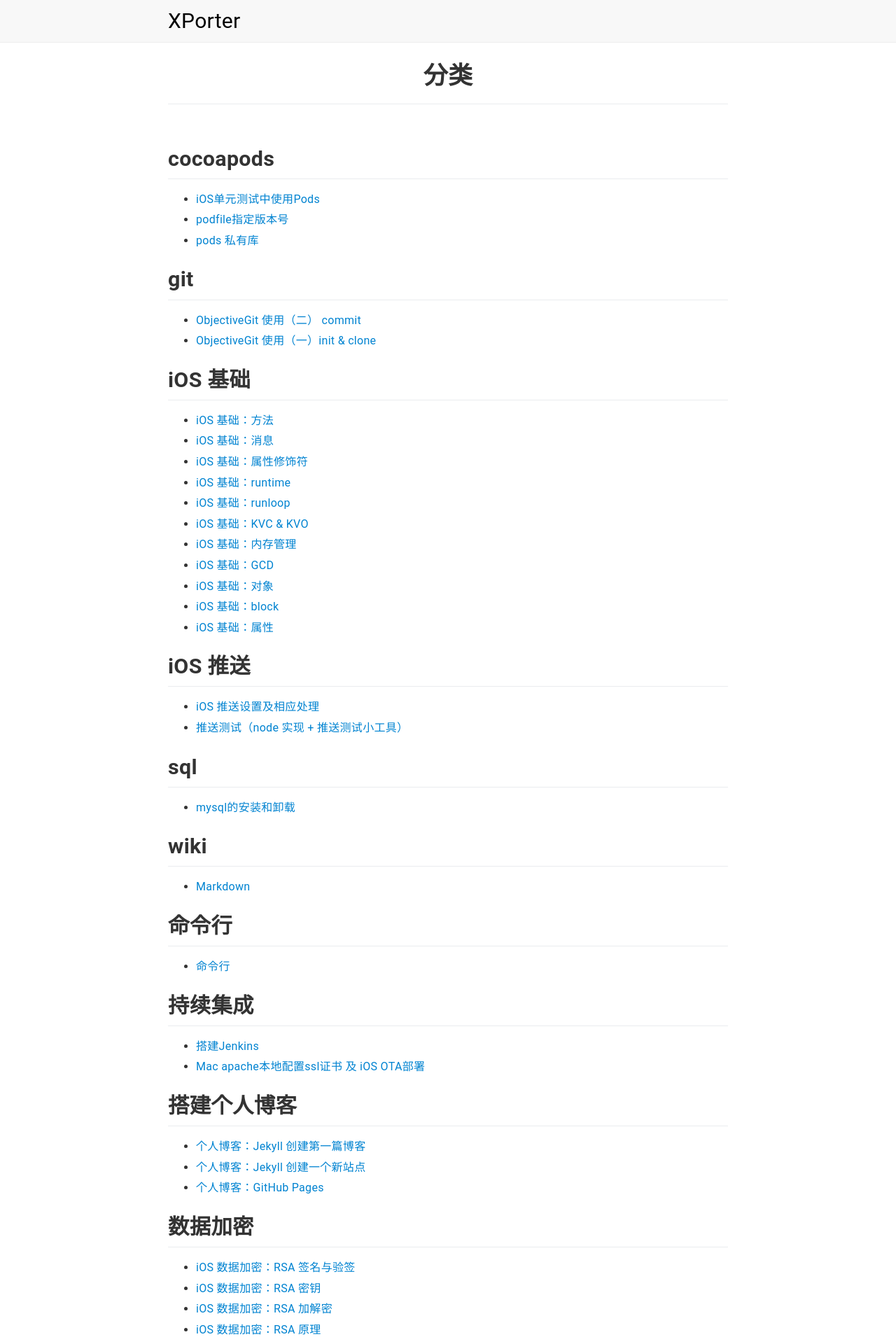
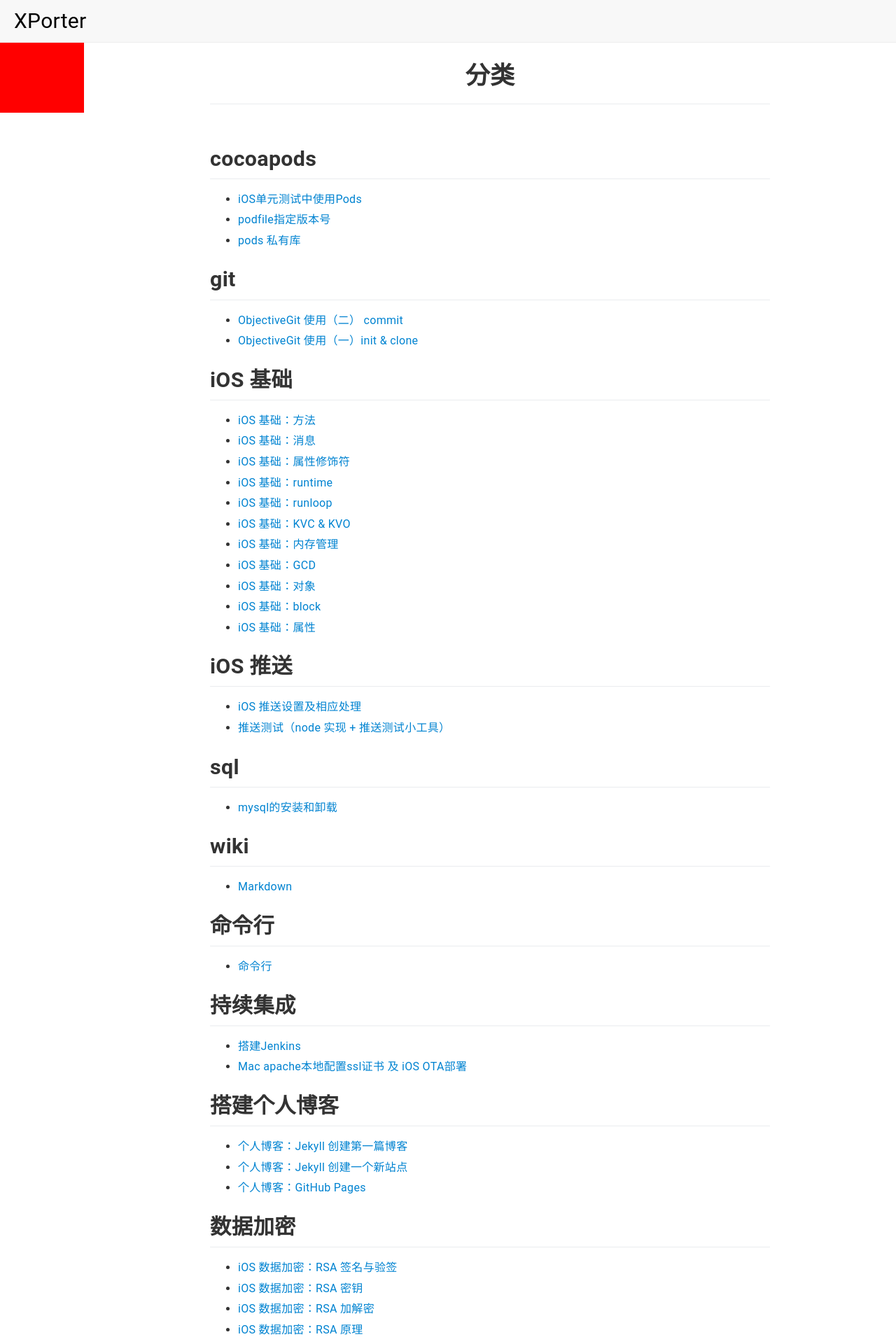
Before and after one commit to nyzhanggy/dulldevil.github.io, a Jekyll site: the page built from categories.md, in a window 1280 px wide. Shown: the top 1920 px of the page at 70% size. Built offline with Jekyll 4.4.1, drawn with Linux system fonts in a browser that asks for light colours.

Commit message:
两列布局

```diff
--- a/_includes/site-header.html
+++ b/_includes/site-header.html
@@ -1,6 +1,3 @@
 <div class="site-header">
-  <div class="container">
     <p class="title"><a href="{{ site.url }}{{site.baseurl}}/" title="{{ site.title }}"> {{ site.title }}</a></p>
-  </div>
-
 </div>
--- a/_layouts/post.html
+++ b/_layouts/post.html
@@ -2,6 +2,12 @@
 {% include site-header.html %}
 
 
+<div class="post-content">
+  <div class="left">
+
+  </div>
+
+  <div class="right">
     <div class="container">
       <div class="post-header">
         <h1 class="post-title">{{ page.title }}</h1>
@@ -17,5 +23,9 @@
           {{ content }}
       </article>
     </div>
+  </div>
+</div>
+
+
 
 {% include footer.html %}
--- a/assets/css/post.css
+++ b/assets/css/post.css
@@ -1,4 +1,18 @@
+.post-content {
+  display: flex;
+  flex-direction: row;
+}
 
+.left {
+  float: left;
+  width: 120px;
+  height: 100px;
+  background: red;
+}
+.right {
+  float: left;
+  flex: auto;
+}
 .post-header {
   padding: 20px 0;
   margin-bottom: 10px;
@@ -27,3 +41,12 @@
 .post-header .post-meta-info a:hover,.post-header .post-meta-info a:hover {
     text-decoration: underline
 }
+
+
+@media screen and (max-width: 960px) {
+
+  .left{
+    display:none;
+  }
+
+}
--- a/assets/css/site-header.css
+++ b/assets/css/site-header.css
@@ -5,9 +5,9 @@
   font-size: 30px;
 }
 
-.site-title .title {
+.site-header .title {
   max-width: 960px;
-  margin: 0 auto;
+  margin-left: 20px;
 
 }
 .site-header a {
```
Lines whose indentation alone changed are shown as unchanged.
